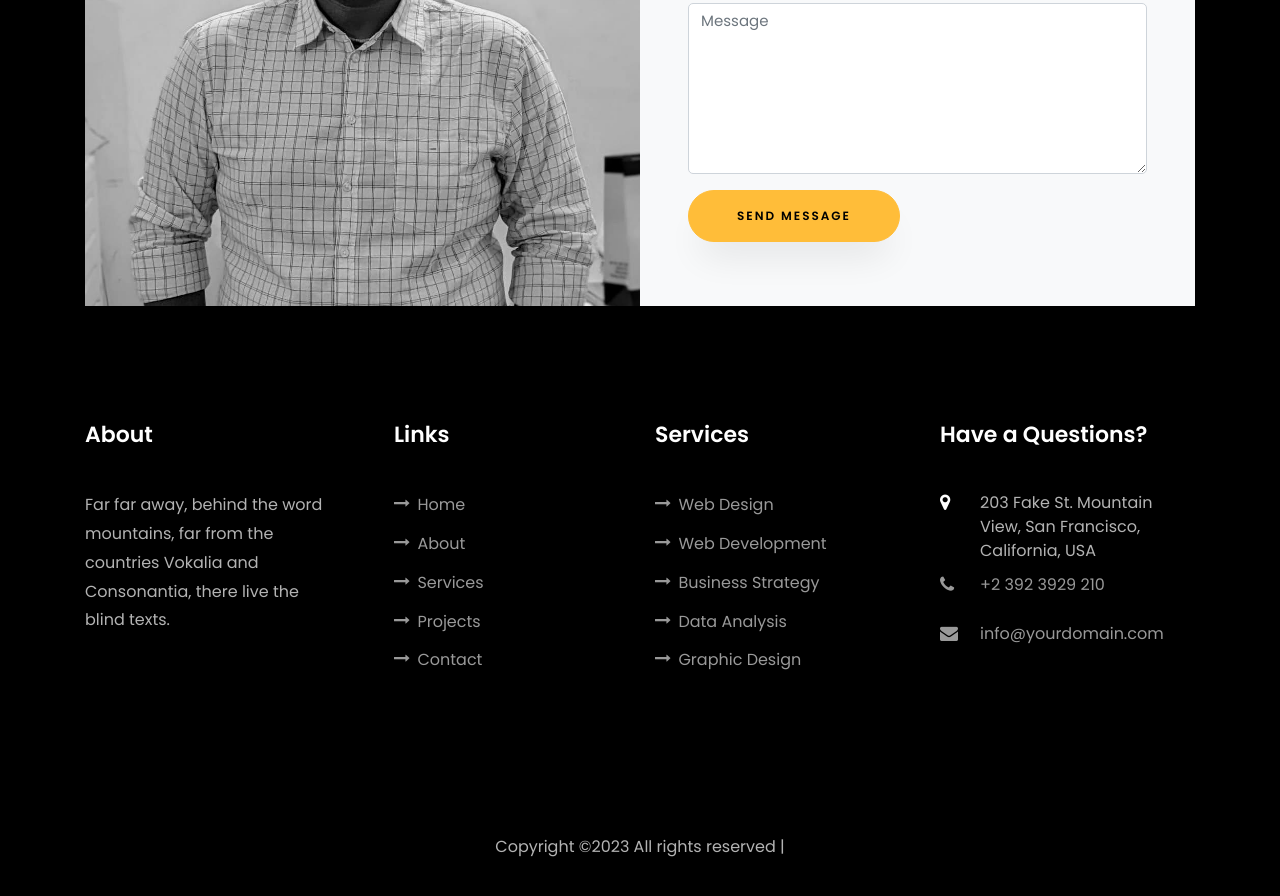
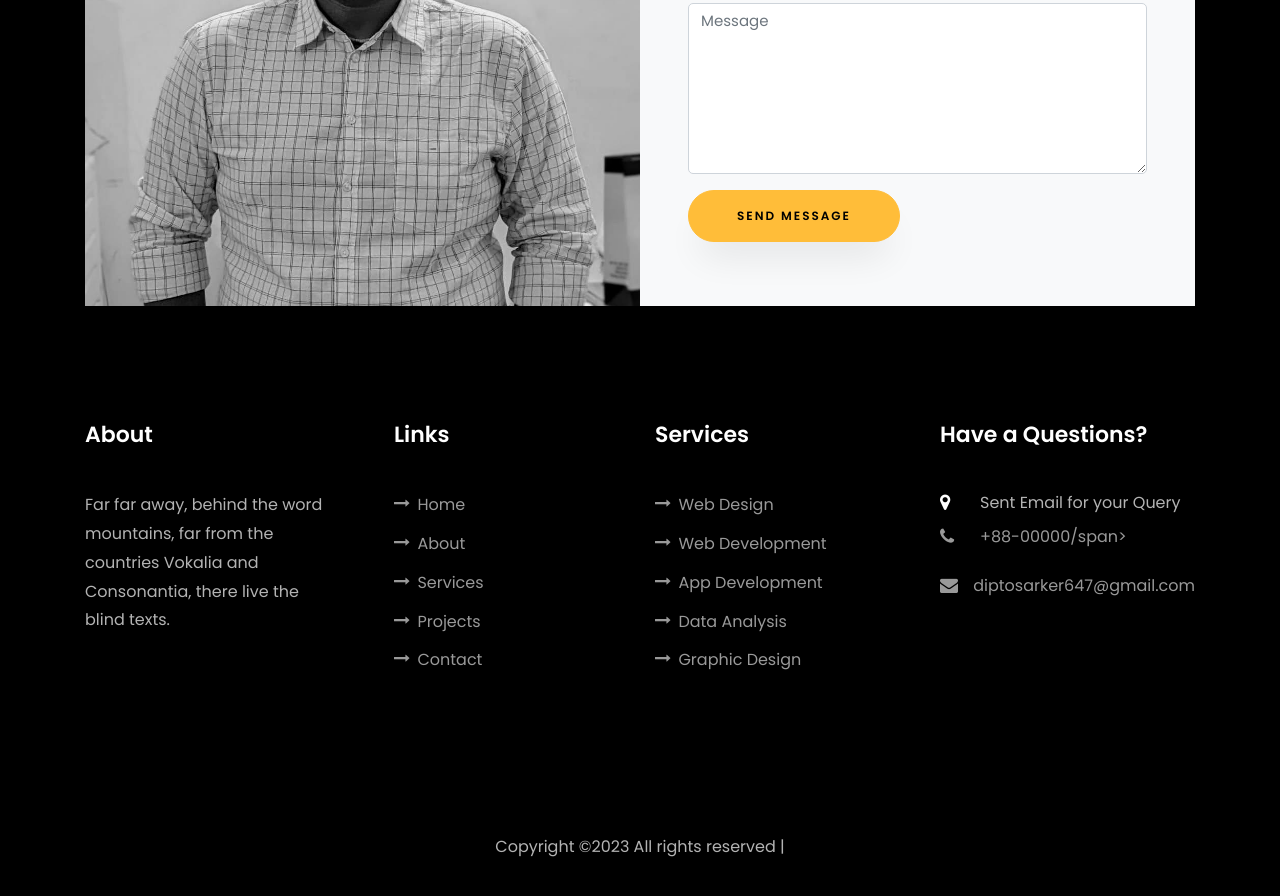
Before and after one commit to sudipto-dev-app/sudipto_portfiolio, a plain HTML site: page index.html in a window 1280 px wide. Shown: the part 8709-9605 px from the top of the page. Drawn offline with Linux system fonts and the light colour scheme; files whose address does not match are found by name.

Commit message:
Update index.html

```diff
--- a/index.html
+++ b/index.html
@@ -568,7 +568,7 @@
           			<span class="icon-paper-plane"></span>
           		</div>
           		<h3 class="mb-4">Email Address</h3>
-	            <p><a href="mailto:info@yoursite.com">info@yoursite.com</a></p>
+	            <p><a href="mailto:info@yoursite.com">diptosarker647@gmail.com</a></p>
 	          </div>
           </div>
           <div class="col-md-6 col-lg-3 d-flex ftco-animate">
@@ -577,7 +577,7 @@
           			<span class="icon-globe"></span>
           		</div>
           		<h3 class="mb-4">Website</h3>
-	            <p><a href="#">yoursite.com</a></p>
+	            <p><a href="#">sudipo.engineer</a></p>
 	          </div>
           </div>
         </div>
@@ -644,7 +644,7 @@
               <ul class="list-unstyled">
                 <li><a href="#"><span class="icon-long-arrow-right mr-2"></span>Web Design</a></li>
                 <li><a href="#"><span class="icon-long-arrow-right mr-2"></span>Web Development</a></li>
-                <li><a href="#"><span class="icon-long-arrow-right mr-2"></span>Business Strategy</a></li>
+                <li><a href="#"><span class="icon-long-arrow-right mr-2"></span>App Development</a></li>
                 <li><a href="#"><span class="icon-long-arrow-right mr-2"></span>Data Analysis</a></li>
                 <li><a href="#"><span class="icon-long-arrow-right mr-2"></span>Graphic Design</a></li>
               </ul>
@@ -655,9 +655,9 @@
             	<h2 class="ftco-heading-2">Have a Questions?</h2>
             	<div class="block-23 mb-3">
 	              <ul>
-	                <li><span class="icon icon-map-marker"></span><span class="text">203 Fake St. Mountain View, San Francisco, California, USA</span></li>
-	                <li><a href="#"><span class="icon icon-phone"></span><span class="text">+2 392 3929 210</span></a></li>
-	                <li><a href="#"><span class="icon icon-envelope"></span><span class="text">info@yourdomain.com</span></a></li>
+	                <li><span class="icon icon-map-marker"></span><span class="text">Sent Email for your Query</span></li>
+	                <li><a href="#"><span class="icon icon-phone"></span><span class="text">+88-00000/span></a></li>
+	                <li><a href="#"><span class="icon icon-envelope"></span><span class="text">diptosarker647@gmail.com</span></a></li>
 	              </ul>
 	            </div>
             </div>
```
